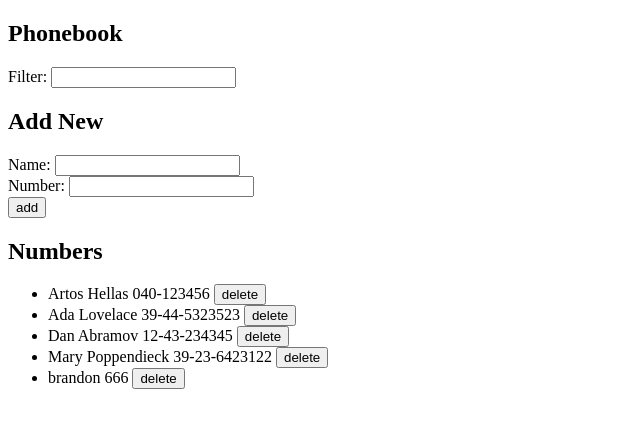
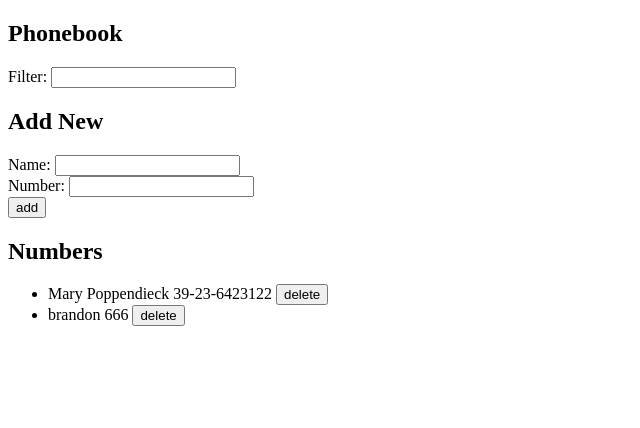
Before and after one commit to grizz-bot92/phonebook, a React (Vite) app: page / in a window 1280 px wide. Shown: the top 428 px of the page, without its empty margins (0-640 px from the left). Built offline with nearby package versions, Linux system fonts and the light colour scheme; data requests are answered from the project's data file.

Commit message:
added dleete button functionality. fully working

```diff
--- a/db.json
+++ b/db.json
@@ -1,20 +1,5 @@
 {
   "persons": [
-    {
-      "name": "Artos Hellas",
-      "number": "040-123456",
-      "id": "1"
-    },
-    {
-      "name": "Ada Lovelace",
-      "number": "39-44-5323523",
-      "id": "2"
-    },
-    {
-      "name": "Dan Abramov",
-      "number": "12-43-234345",
-      "id": "3"
-    },
     {
       "name": "Mary Poppendieck",
       "number": "39-23-6423122",
--- a/src/App.jsx
+++ b/src/App.jsx
@@ -50,18 +50,22 @@ const App = () => {
 
   }
 
+
   const handleDelete = (id) => {
     const contact = persons.find(c => c.id === id)
-    personUpdate
-      .delete(contact).then(
-        confirm('Delete ${persons.name}')
-        )
-        .catch(error => {
-          alert('contact already deleted')
+    const confirmation = confirm(`Delete ${contact.name}`)
 
+    if(confirmation){
+      personUpdate
+        .deleteContact(contact.id)
+        .then(() =>
+          setPersons(prevPersons => prevPersons.filter(p => p.id !== id))
+      ).catch(error => {
+        console.log(error)
       })
-      setPersons(persons.filter(p => p.id !== id))
+    }
   }
+
 
   const handleNameChange = (event) =>{
     setNewName(event.target.value)
@@ -102,7 +106,13 @@ const App = () => {
       <h2>Numbers</h2>
       <ul>
         {contactsToShow.map(person =>
-          <Contacts key={person.id} name={person.name} number={person.number} deleteContact={handleDelete}/>
+          <Contacts
+            key={person.id}
+            name={person.name}
+            number={person.number}
+            id={person.id}
+            deleteContact={handleDelete}
+          />
         )}
       </ul>
     </div>
--- a/src/components/Contacts.jsx
+++ b/src/components/Contacts.jsx
@@ -1,6 +1,6 @@
-const Contacts = ({ name, number, deleteContact }) =>{
+const Contacts = ({ name, number, deleteContact, id }) =>{
     return(
-        <li>{name} {number} <button onClick={()=> deleteContact}>delete</button></li>
+        <li>{name} {number} <button onClick={() => deleteContact(id)}>delete</button></li>
     )
 }
 
```
